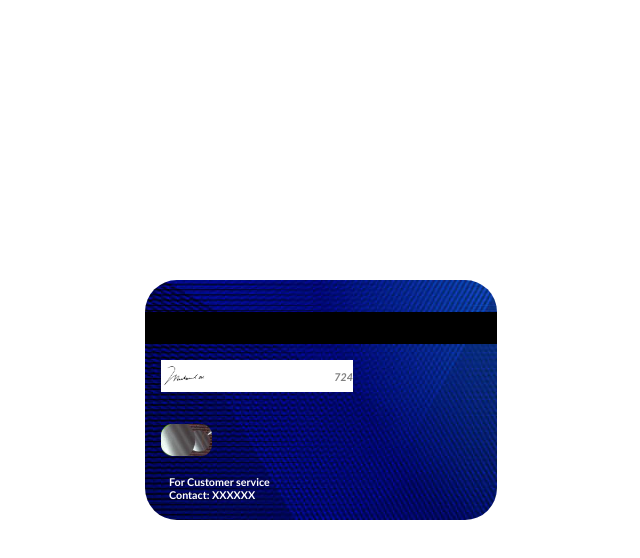
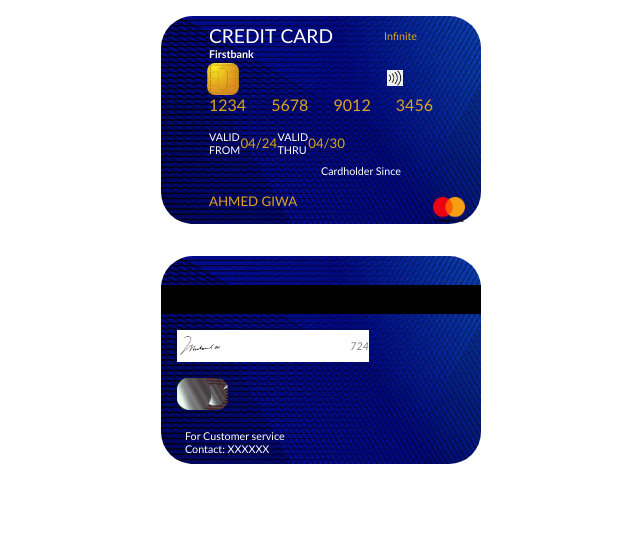
Before and after one commit to israelahmed/Back-of_ATM_Card, a plain HTML site: page index.html in a window 1280 px wide. Shown: the whole page, without its empty margins (319-959 px from the left). Drawn offline with Linux system fonts and the light colour scheme.

Commit message:
Creation of Master Card

```diff
--- a/index.html
+++ b/index.html
@@ -7,7 +7,38 @@
     <link rel="stylesheet" href="style.css">
 </head>
 <body>
-    <div class="container">
+<div class="container">
+<div class="header">
+<h6 class="c-card">CREDIT CARD</h6>
+<h6 class="card-type">Infinite</h5>
+</div>
+<h6 class="bank-name">Firstbank</h6>
+<div class="images">
+    <img src="./chip.jpg" alt="" class="chip">
+    <img src="./countless wifi.png" alt="" class="wi-fi">
+</div>
+<div class="card-pan">
+    <h4>1234</h4> <h4>5678</h4>
+    <h4>9012</h4> <h4>3456</h4>
+    </div>
+<div class="period">
+    <h6>VALID <br>FROM</h6>
+    <h5 class="open">04/24</h5>
+    <br> <h6>VALID <br> THRU</h6>
+    <h5 class="close">04/30</h5>
+</div>
+<h6 class="since"> Cardholder Since</h6>
+<div class="footer">
+    <h5 class="name">AHMED GIWA
+     </h5>
+     <img src="./Mastercard-logo.svg.png" alt=""
+     class="mastercard-logo">
+</div>
+
+</div>
+
+
+   <div class="container-1">
         <div class="stripe">
     </div>
     <div class="signature-box">
@@ -15,9 +46,10 @@
 <h6>724</h6>
     </div>
     <img src="./hologram.jpg" alt="" class="holo">
-<h6 class="footer">For Customer service
+<h6 class="footer-1">For Customer service
     <br>Contact: XXXXXX
 </h6>
 </div>
+
 </body>
 </html>
--- a/style.css
+++ b/style.css
@@ -3,28 +3,136 @@
     margin: 0;
     box-sizing: border-box;
     font-family: Calibri;
+    font-weight: lighter;
+    }
+
+body {
+     max-height: 100vh;
+    display: grid;
+    align-items: center;
+    justify-content: center;
 }
 
-body {
-    min-height: 100vh;
+.container{
+    margin-top: 1rem;
+    background-image: url(./bg.jpg);
+    position: relative;
+    max-width: 20rem;
+    width: 100%;
+    height: 13rem;
+    border-radius: 2rem;
+}
+
+.header{
+    display: flex;
+    align-items:center;
+    justify-content: space-between;
+    margin-right: 4rem;
+}
+
+.c-card{
+    color: #fff;
+    margin-left: 3rem;
+    margin-top: 0.5rem;
+    font-size: larger;
+    }
+
+.card-type{
+    color: goldenrod;
+    margin-top: 0.5rem;
+}
+
+.bank-name{
+    color: #fff;
+    font-weight:bold;
+    margin-left: 3rem;
+}
+
+.chip{
+    width: 2rem;
+    height: 2rem;
+    border-radius: 0.5rem;
+    margin-right:9.2rem;
+    margin-top: 0.2rem;
+}
+
+.wi-fi{
+    width: 1rem;
+    color: black;
+    margin-right: 2rem;
+}
+
+.images{
     display: flex;
     align-items: center;
     justify-content: center;
 }
-.container {
+
+.card-pan{
+    color: goldenrod;
+    display: flex ;
+    justify-content: space-between;
+    margin-left: 3rem;
+    margin-right: 3rem;
+    }
+
+.period{
+    color: #fff;
+    display: flex;
+    align-items: center;
+    justify-content: space-between;
+    margin-top: 1rem;
+    margin-left: 3rem;
+    margin-right: 8.5rem;
+}
+
+.open{
+    color: goldenrod;
+}
+
+.since{
+    color: white;
+    margin-top: 0.5rem;
+    margin-left: 10rem;
+}
+.close{
+    color: goldenrod;
+    }
+
+.mastercard-logo{
+    width:2rem;
+    margin-bottom: 5rem;
+}
+
+.name{
+    color: goldenrod;
+    margin-bottom: 6rem;
+}
+
+.footer{
+    display: flex;
+    align-items: center;
+    justify-content:space-between;
+    margin-right: 1rem;
+    margin-left: 3rem;
+    margin-top: 1rem;
+}
+
+.container-1 {
+    margin-top: 2rem;
     background-image: url(./bg.jpg);
     position: relative;
-    max-width: 22rem;
+    max-width: 20rem;
     width: 100%;
-    height: 15rem;
+    height: 13rem;
     border-radius: 2rem;
-    }
+}
 
 .stripe {
     background-color: black;
-    height: 2rem;
-    width: 22rem;
-    margin-top: 2rem;
+    height: 1.8rem;
+    width: 20rem;
+    margin-top: 1.8rem;
 }
 
 .sign {
@@ -35,10 +143,10 @@ body {
     height: 2rem;
     border-radius: 0.7rem;
     margin-left: 1rem;
-    margin-top: 2rem;
+    margin-top: 1rem;
 }
 
-.footer {
+.footer-1 {
 color: #fff;
 margin-left: 1.5rem;
  margin-top: 1rem;
```
Also changed, not shown: Mastercard-logo.svg.png (added), chip.jpg (added), countless wifi.png (added).
